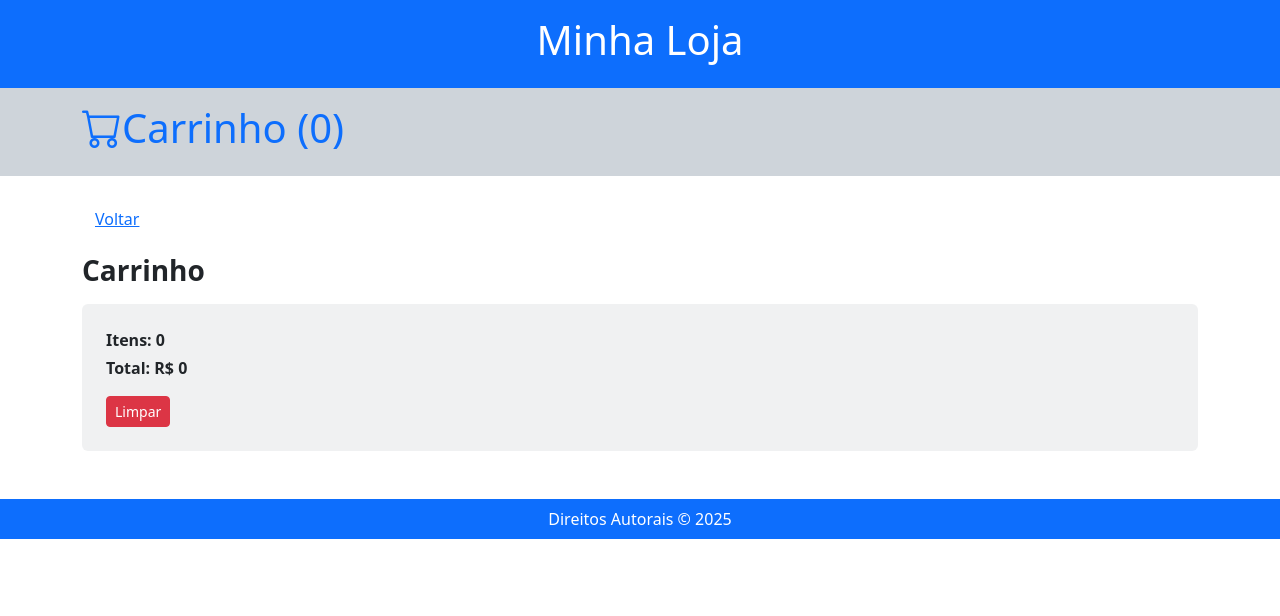
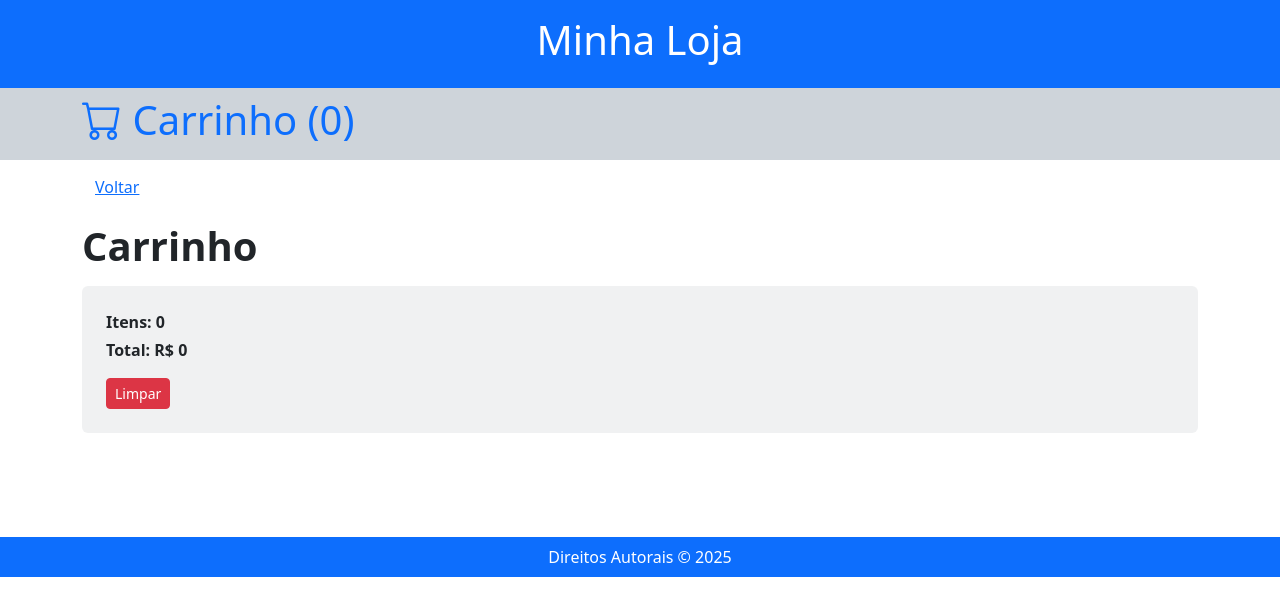
Before and after one commit to joaomedinap/MinhaLoja, a React (Vite) app in the folder loja_cerveja/: page /MinhaLoja/carrinho in a window 1280 px wide. Shown: the top 616 px of the page. Built offline with nearby package versions, Linux system fonts and the light colour scheme.

Commit message:
pagina sucesso

```diff
--- a/loja_cerveja/src/App.jsx
+++ b/loja_cerveja/src/App.jsx
@@ -30,17 +30,17 @@ function App() {
         </a>
       </header>
 
-      <div className="bg-dark-subtle py-2 mb-4">
+      <div className="bg-dark-subtle">
         <nav className="container-md py-2">
           <a className="text-decoration-none" href="/MinhaLoja/carrinho" data-discover="true">
             <h1>
               <i className="bi bi-cart"></i>
-               Carrinho ({totalItens})
+              &nbsp;Carrinho ({totalItens})
             </h1>
           </a>
         </nav>
       </div>
-      <main className="container mb-5">
+      <main className="container mb-5 py-2">
         <Routes>
           <Route path="/" element={
             <>
--- a/loja_cerveja/src/components/Carrinho.jsx
+++ b/loja_cerveja/src/components/Carrinho.jsx
@@ -14,7 +14,7 @@ function Carrinho({ carrinho = [], removeFromCart, clearCart }) {
       <button className="btn btn-link mb-3" onClick={() => navigate('/')}>
         Voltar
       </button>
-      <h3 className="fw-bold mb-3">Carrinho</h3>
+      <h1 className="fw-bold mb-3">Carrinho</h1>
       <div className="bg-secondary bg-opacity-10 p-4 rounded">
         <p className="mb-1 fw-semibold">Itens: {itens}</p>
         <p className="mb-3 fw-semibold">Total: R$ {total}</p>
--- a/loja_cerveja/src/components/Lista_Produtos.jsx
+++ b/loja_cerveja/src/components/Lista_Produtos.jsx
@@ -19,7 +19,7 @@ function Lista_Produtos({ addToCart }) {
 
   return (
     <section className="mb-5">
-      <h3 className="fw-bold mb-4">Lista de Produtos</h3>
+      <h1 className="fw-bold mb-4">Lista de Produtos</h1>
       <div className="row g-5">
         {produtos.map(produto => (
           <Produtos
```
Also changed, not shown: loja_cerveja/src/components/FinalizaCompra.jsx (added, +15 -0 lines).
